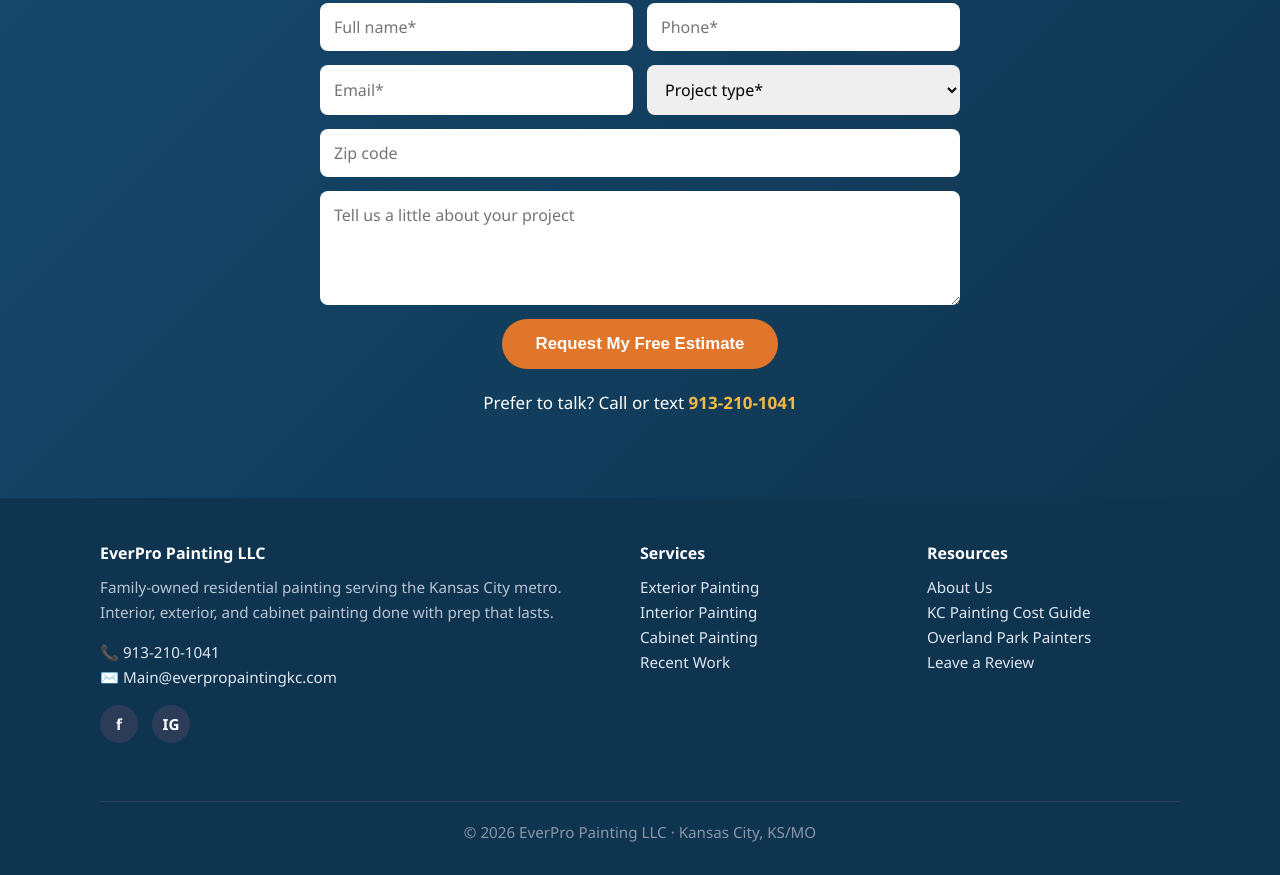
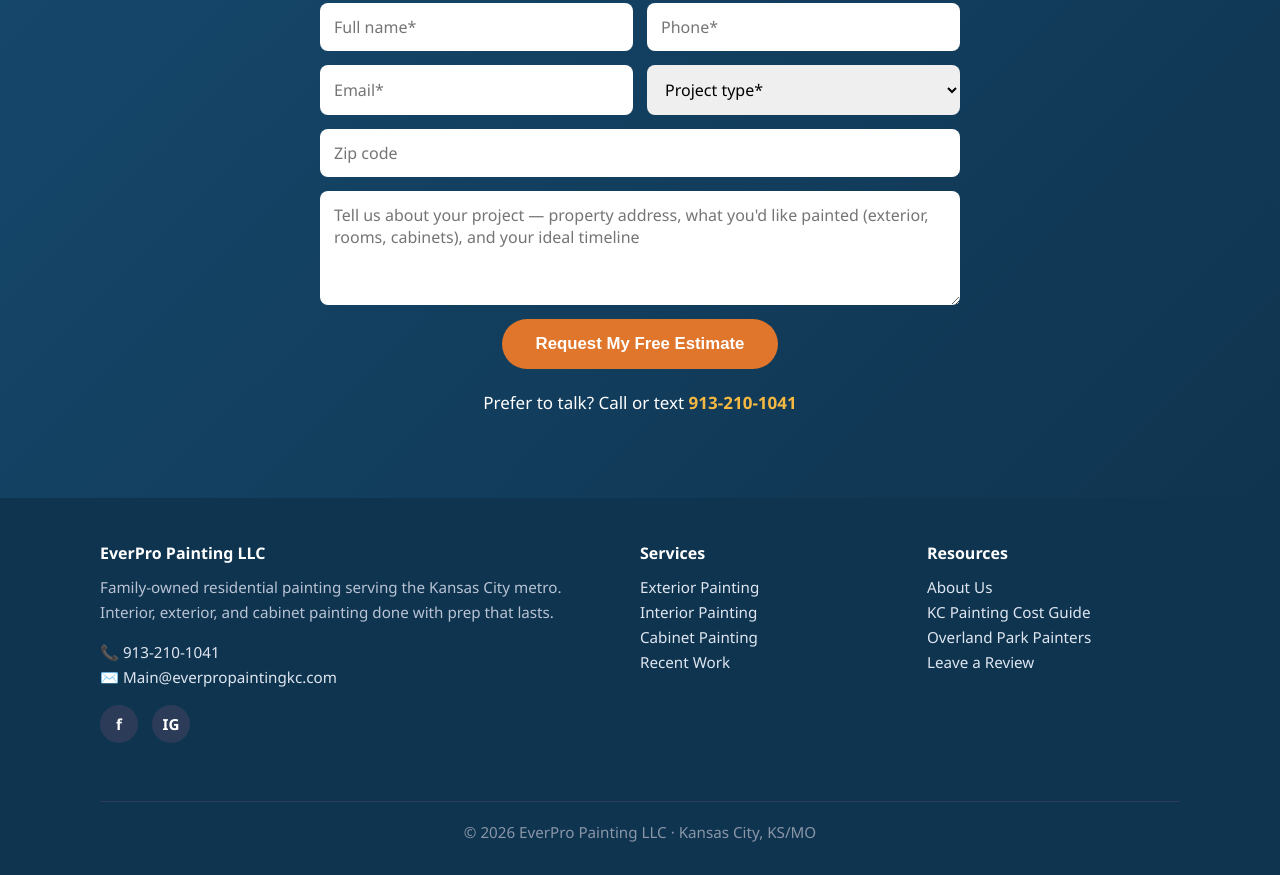
Before and after one commit to EverPropainting/everpropainting.github.io, a plain HTML site: page index.html in a window 1280 px wide. Shown: the part 3919-4794 px from the top of the page. Drawn offline with Linux system fonts and the light colour scheme.

Commit message:
Add files via upload

```diff
--- a/index.html
+++ b/index.html
@@ -213,7 +213,7 @@
         <option>Multiple / not sure</option>
       </select>
       <input class="full" type="text" name="zip" placeholder="Zip code">
-      <textarea name="details" rows="4" placeholder="Tell us a little about your project"></textarea>
+      <textarea name="details" rows="4" placeholder="Tell us about your project — property address, what you'd like painted (exterior, rooms, cabinets), and your ideal timeline"></textarea>
       <button class="btn" type="submit">Request My Free Estimate</button>
     </form>
     <p style="margin-top:1.2em;">Prefer to talk? Call or text <a href="tel:9132101041" style="color:var(--gold);font-weight:800;">913-210-1041</a></p>
```
